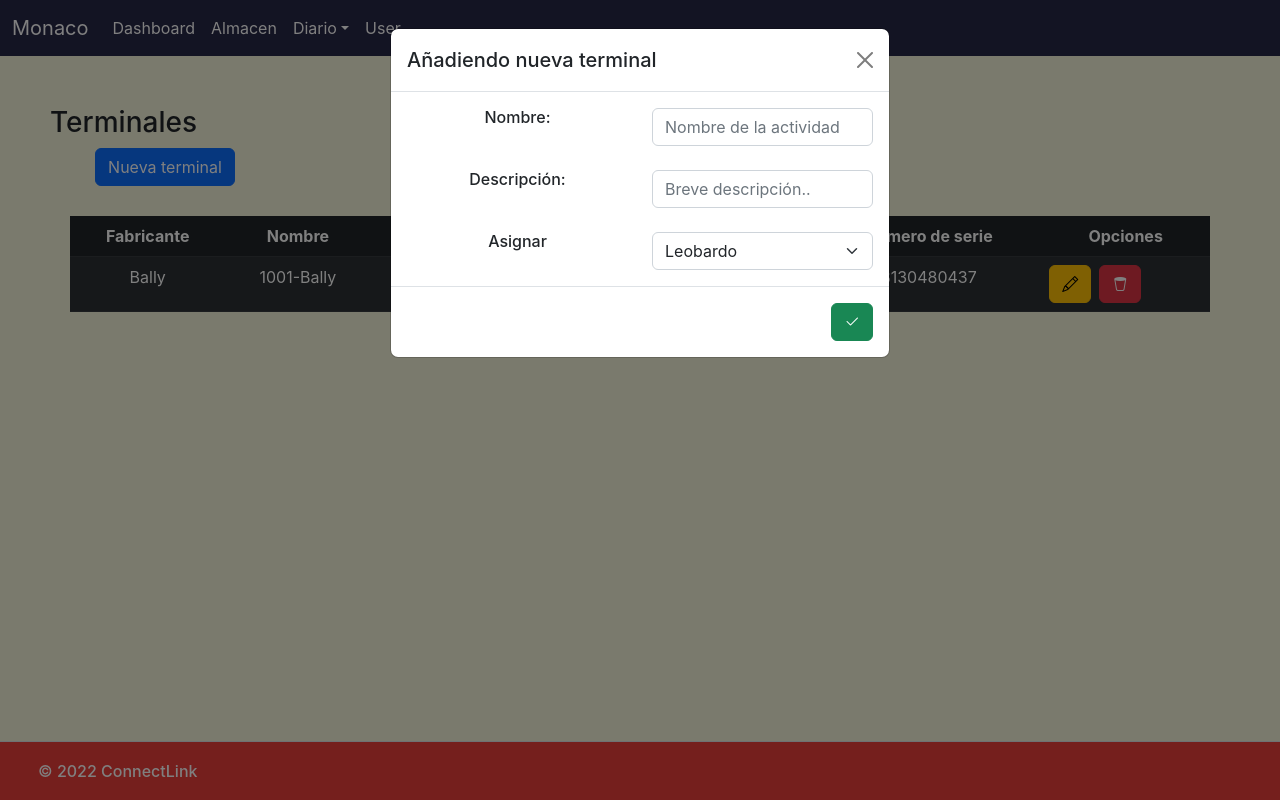
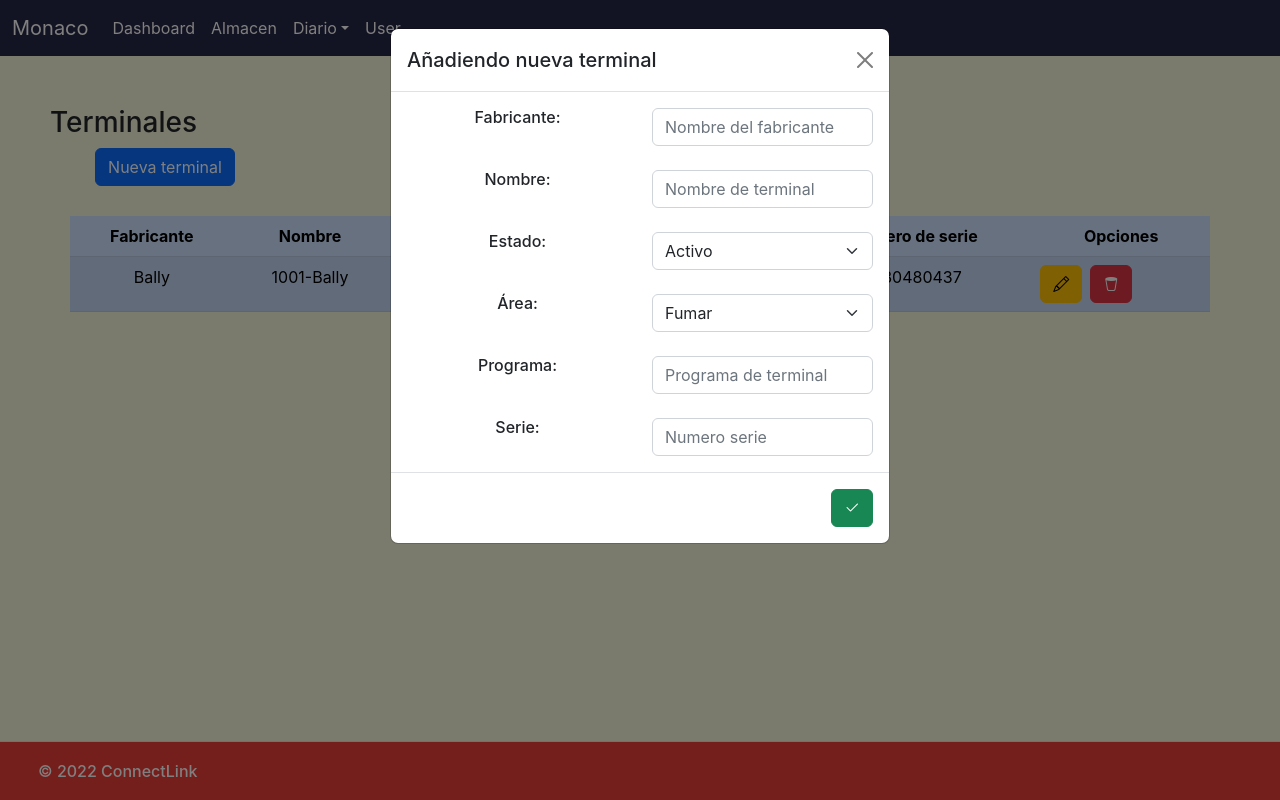
Before and after one commit to leobardonunez/Monaco, a React (Create React App) app: page /terminales in a window 1280 px wide. Both pictures are taken after a click on the button "Nueva terminal". Built offline with nearby package versions, Linux system fonts and the light colour scheme.

Commit message:
Modal y tabla dinamico parte 1

```diff
--- a/src/components/Modal.js
+++ b/src/components/Modal.js
@@ -38,34 +38,17 @@ class Modal extends React.Component {
                 ></button>
               </div>
               <div className="modal-body">
-                <div className="row">
-                    <div className="col">
-                        <h6>Nombre:</h6>
-                    </div>
-                    <div className="col">
-                        <input type="text" className="form-control" placeholder="Nombre de la actividad"/>
-                        </div>
-                </div><br/>
-                <div className="row">
-                    <div className="col">
-                        <h6>Descripci&oacute;n:</h6>
-                    </div>
-                    <div className="col">
-                    <input type="text" className="form-control" placeholder="Breve descripci&oacute;n.."/>
-                    </div>
-                </div><br/>
-                <div className="row">
-                    <div className="col">
-                        <h6>Asignar</h6>
-                    </div>
-                    <div className="col">
-                        <select className="form-select">
-                            <option>Leobardo</option>
-                            <option>Edgar</option>
-                            <option>David</option>
-                        </select>
-                    </div>
-                </div>
+                {/* Elementos componente tareas */}
+                {this.props.elementNombre}
+                {this.props.elementDescripcion}
+                {this.props.elementAsignar}
+                {/* Elementos componente terminales */}
+                {this.props.elementFabricante}
+                {this.props.elementNombreTerminal}
+                {this.props.elementEstadoTerminal}
+                {this.props.elementAreaTerminal}
+                {this.props.elementProgramaTerminal}
+                {this.props.elementNumeroSerie}
               </div>
               <div className="modal-footer">
             {/*     <button
--- a/src/components/Table.js
+++ b/src/components/Table.js
@@ -13,33 +13,42 @@ class Table extends React.Component {
     state = {  }
     render() {
         return (
-        <table className="table table-dark table-striped table-hover">
+        <table className="table table-primary table-striped table-hover">
         <thead>
           <tr>
-            <th scope="col">Id</th>
-            <th scope="col">Serie</th>
-            <th scope="col">Categoria</th>
-            <th scope="col">Marca</th>
+            {/* Elementos de componente terminales */}
+            {this.props.thFabricante}
+            {this.props.thNombreTerminal}
+            {this.props.thEstadoTerminal}
+            {this.props.thAreaTerminal}
+            {this.props.thPrograma}
+            {this.props.thNumeroSerie}
+            {this.props.thOptions}
+            {/* Elementos de componente tareas */}
+            {this.props.thNombreTarea}
+            {this.props.thDescripcionTarea}
+            {this.props.thAsignacion}
+            {this.props.thEstadoTarea}
           </tr>
         </thead>
         <tbody>
           <tr>
-            <th scope="row">1</th>
-            <td>Mark</td>
-            <td>Otto</td>
-            <td>@mdo</td>
+            {/* Elementos de componente terminales */}
+            {this.props.tdFabricante}
+            {this.props.tdNombre}
+            {this.props.tdEstado}
+            {this.props.tdArea}
+            {this.props.tdPrograma}
+            {this.props.tdSerie}
+            {this.props.tdOptions}
+            {/* Elementos de componente tareas */}
+            {this.props.tdNombreTarea}
+            {this.props.tdDescripcionTarea}
+            {this.props.tdAsignacionTarea}
+            {this.props.tdEstadoTarea}
           </tr>
-          <tr>
-            <th scope="row">2</th>
-            <td>Jacob</td>
-            <td>Thornton</td>
-            <td>@fat</td>
-          </tr>
-          <tr>
-            <th scope="row">3</th>
-            <td colSpan="2">Larry the Bird</td>
-            <td>@twitter</td>
-          </tr>
+
+
         </tbody>
       </table>
       );
--- a/src/pages/Tareas.js
+++ b/src/pages/Tareas.js
@@ -22,12 +22,106 @@ class Tareas extends React.Component {
               >
                 Nueva tarea
               </button>
-              <Modal title="Creando nueva tarea"/>
+              <Modal
+                title="Creando nueva tarea"
+                elementNombre={
+                  <>
+                    <div className="row">
+                      <div className="col">
+                        <h6>Nombre:</h6>
+                      </div>
+                      <div className="col">
+                        <input
+                          type="text"
+                          className="form-control"
+                          placeholder="Nombre de la actividad"
+                        />
+                      </div>
+                    </div>
+                    <br />
+                  </>
+                }
+                elementDescripcion={
+                  <>
+                    <div className="row">
+                      <div className="col">
+                        <h6>Descripci&oacute;n:</h6>
+                      </div>
+                      <div className="col">
+                        <input
+                          type="text"
+                          className="form-control"
+                          placeholder="Breve descripci&oacute;n.."
+                        />
+                      </div>
+                    </div>
+                    <br />
+                  </>
+                }
+                elementAsignar={
+                  <>
+                    <div className="row">
+                      <div className="col">
+                        <h6>Asignar</h6>
+                      </div>
+                      <div className="col">
+                        <select className="form-select">
+                          <option>Leobardo</option>
+                          <option>Edgar</option>
+                          <option>David</option>
+                        </select>
+                      </div>
+                    </div>
+                  </>
+                }
+              />
             </div>
           </div>
           <div className="row">
             <div className="col">
-                <Table/>
+              <Table
+              thNombreTarea={
+                <>
+                <th scope="col">Nombre</th>
+                </>
+              }
+              thDescripcionTarea={
+                <>
+                <th scope="col">Descripci&oacute;n</th>
+                </>
+              }
+              thAsignacion={
+                <>
+                <th scope="col">Asignado a</th>
+                </>
+              }
+              thEstadoTarea={
+                <>
+                <th scope="col">Estado</th>
+                </>
+              }
+              /* Body */
+              tdNombreTarea={
+                <>
+                <td scope="col">Mantenimiento</td>
+                </>
+              }
+              tdDescripcionTarea={
+                <>
+                <td scope="col">Sopletear terminales E-gaming de fumadores.</td>
+                </>
+              }
+              tdAsignacionTarea={
+                  <>
+                <td scope="col">Leobardo</td>
+                </>
+              }
+              tdEstadoTarea={
+                <>
+                <td scope="col"><span className="badge bg-success">Completado</span></td>
+                </>
+              }
+              />
             </div>
           </div>
         </div>
--- a/src/pages/Terminales.js
+++ b/src/pages/Terminales.js
@@ -1,23 +1,21 @@
-import React from 'react';
-import ButtonAdd from '../components/ButtonAdd';
-import Modal from '../components/Modal';
-import '../styles/terminales.css';
-
-
-
+import React from "react";
+import ButtonAdd from "../components/ButtonAdd";
+import Modal from "../components/Modal";
+import Table from "../components/Table";
+import "../styles/terminales.css";
 
 class Terminales extends React.Component {
   constructor(props) {
     super(props);
   }
-    state = {}
+  state = {};
   render() {
     return (
       <>
         <h3>Terminales</h3>
-                <div className='container'>
-                    <div className='row'>
-                        <div className='col-2'>
+        <div className="container">
+          <div className="row">
+            <div className="col-2">
               <button
                 type="button"
                 className="btn btn-primary"
@@ -26,36 +24,191 @@ class Terminales extends React.Component {
               >
                 Nueva terminal
               </button>
-                            <Modal title="Añadiendo nueva terminal"/>
+              <Modal
+                title="Añadiendo nueva terminal"
+                elementFabricante={
+                  <>
+                    <div className="row">
+                      <div className="col">
+                        <h6>Fabricante:</h6>
                       </div>
-                        <table className='table table-dark table-striped table-hover'>
-                            <thead>
-                                <tr>
-                                    <th scope='col'>Fabricante</th>
-                                    <th scope='col'>Nombre</th>
-                                    <th scope='col'>Estado</th>
-                                    <th scope='col'>&Aacute;rea</th>
-                                    <th scope='col'>Programa</th>
-                                    <th scope='col'>Numero de serie</th>
-                                    <th scope='col'>Opciones</th>
-                                </tr>
-                            </thead>
-                            <tbody>
-                                <tr>
-                                    {/* <th scope='row'>2</th> */}
-                                    <td>{"Bally"}</td>
-                                    <td>{"1001-Bally"}</td>
-                                    <td>{"Activo"}</td>
-                                    <td>{"No fumadores"}</td>
-                                    <td>{"Spirit"}</td>
-                                    <td>{"B130480437"}</td>
-                                    <td><div className='col-2 d-grid gap-2 d-md-flex justify-content-start'>
-                                        <button type='button' className='btn btn-warning'><i class="bi bi-pencil"></i></button>
-                                        <button type='butotn' className='btn btn-danger'><i class="bi bi-trash2"></i></button>
-                                    </div></td>
-                                </tr>
-                            </tbody>
-                        </table>
+                      <div className="col">
+                        <input
+                          type="text"
+                          className="form-control"
+                          placeholder="Nombre del fabricante"
+                        />
+                      </div>
+                    </div>
+                    <br />
+                  </>
+                }
+                elementNombreTerminal={
+                  <>
+                    <div className="row">
+                      <div className="col">
+                        <h6>Nombre:</h6>
+                      </div>
+                      <div className="col">
+                        <input
+                          type="text"
+                          className="form-control"
+                          placeholder="Nombre de terminal"
+                        />
+                      </div>
+                    </div>
+                    <br />
+                  </>
+                }
+                elementEstadoTerminal={
+                  <>
+                    <div className="row">
+                      <div className="col">
+                        <h6>Estado:</h6>
+                      </div>
+                      <div className="col">
+                        <select className="form-select">
+                          <option>Activo</option>
+                          <option>Inactivo</option>
+                        </select>
+                      </div>
+                    </div>
+                    <br />
+                  </>
+                }
+                elementAreaTerminal={
+                  <>
+                    <div className="row">
+                      <div className="col">
+                        <h6>&Aacute;rea:</h6>
+                      </div>
+                      <div className="col">
+                        <select className="form-select">
+                          <option>Fumar</option>
+                          <option>No fumar</option>
+                        </select>
+                      </div>
+                    </div>
+                    <br />
+                  </>
+                }
+                elementProgramaTerminal={
+                  <>
+                    <div className="row">
+                      <div className="col">
+                        <h6>Programa:</h6>
+                      </div>
+                      <div className="col">
+                        <input
+                          type="text"
+                          className="form-control"
+                          placeholder="Programa de terminal"
+                        />
+                      </div>
+                    </div>
+                    <br />
+                  </>
+                }
+                elementNumeroSerie={
+                  <>
+                    <div className="row">
+                      <div className="col">
+                        <h6>Serie:</h6>
+                      </div>
+                      <div className="col">
+                        <input
+                          type="text"
+                          className="form-control"
+                          placeholder="Numero serie"
+                        />
+                      </div>
+                    </div>
+                  </>
+                }
+              />
+            </div>
+            <Table
+              thFabricante={
+                <>
+                  <th scope="col">Fabricante</th>
+                </>
+              }
+              thNombreTerminal={
+                <>
+                  <th scope="col">Nombre</th>
+                </>
+              }
+              thEstadoTerminal={
+                <>
+                  <th scope="col">Estado</th>
+                </>
+              }
+              thAreaTerminal={
+                <>
+                  <th scope="col">&Aacute;rea</th>
+                </>
+              }
+              thPrograma={
+                <>
+                  <th scope="col">Programa</th>
+                </>
+              }
+              thNumeroSerie={
+                <>
+                  <th scope="col">Numero de serie</th>
+                </>
+              }
+              thOptions={
+                <>
+                  <th scope="col">Opciones</th>
+                </>
+              }
+              /* Body */
+              tdFabricante={
+                <>
+                  <td scope="col">Bally</td>
+                </>
+              }
+              tdNombre={
+                <>
+                  <td scope="col">1001-Bally</td>
+                </>
+              }
+              tdEstado={
+                <>
+                  <td scope="col">Activo</td>
+                </>
+              }
+              tdArea={
+                <>
+                  <td scope="col">No fumar</td>
+                </>
+              }
+              tdPrograma={
+                <>
+                  <td scope="col">Spirit</td>
+                </>
+              }
+              tdSerie={
+                <>
+                  <td scope="col">B130480437</td>
+                </>
+              }
+              tdOptions={
+                <>
+                  <td>
+                    <div className="col-2 d-grid gap-2 d-md-flex justify-content-start">
+                      <button type="button" className="btn btn-warning">
+                        <i class="bi bi-pencil"></i>
+                      </button>
+                      <button type="butotn" className="btn btn-danger">
+                        <i class="bi bi-trash2"></i>
+                      </button>
+                    </div>
+                  </td>
+                </>
+              }
+            />
           </div>
         </div>
       </>
```
Lines whose indentation alone changed are shown as unchanged.
